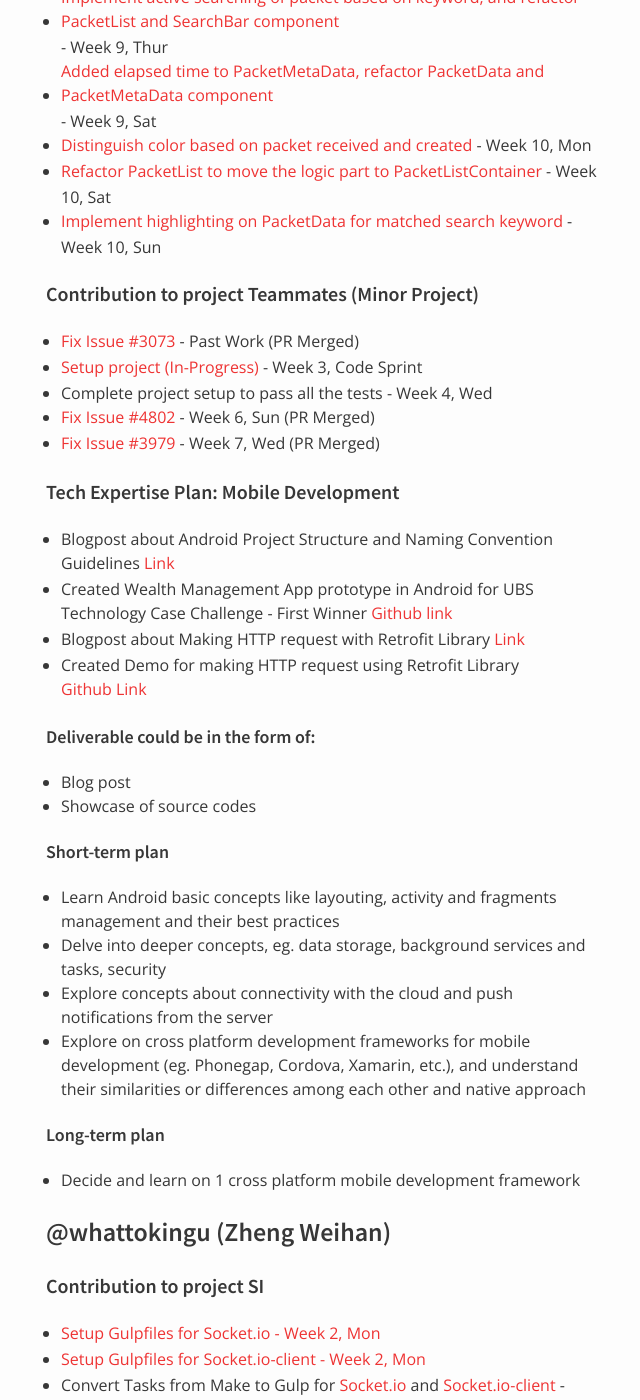
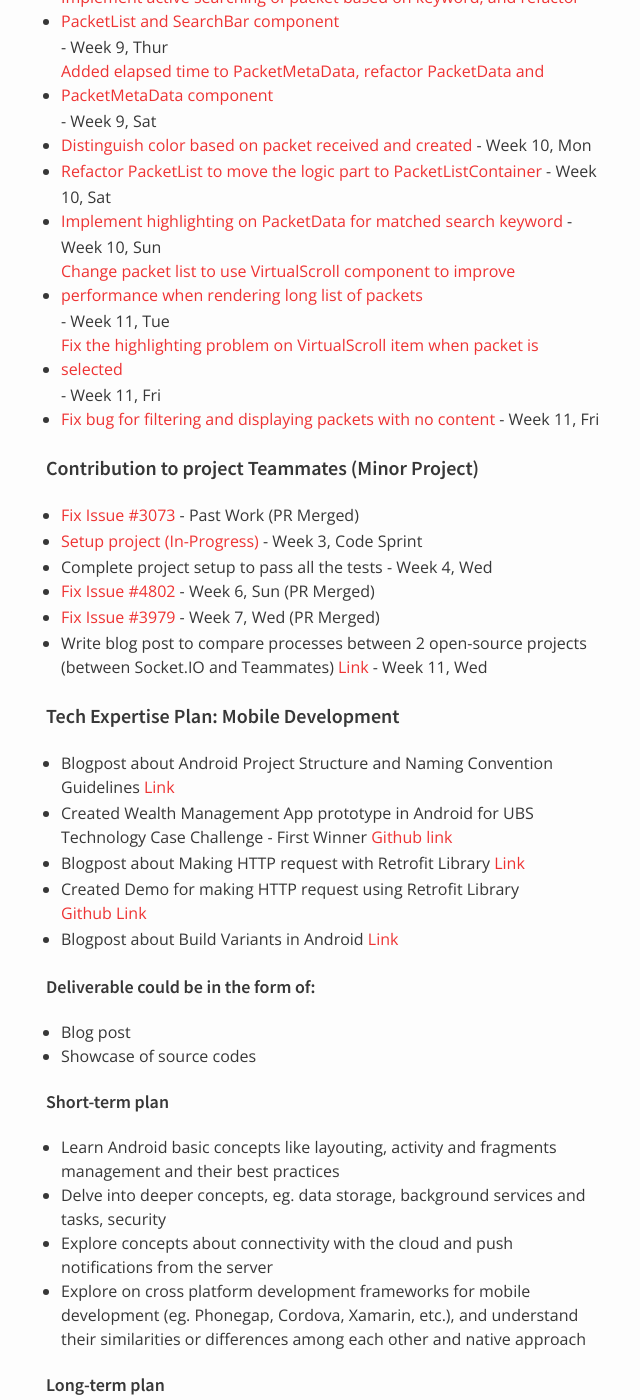
Before and after one commit to nus-oss/cs3281-AY1516S2-website, a Jekyll site: the page built from teams/socketio.md, in a window 1280 px wide and 1400 px high, scrolled down 10424 px. Shown: the whole window, without its empty margins (324-964 px from the left). Built offline with Jekyll 4.4.1, drawn with Linux system fonts in a browser that asks for light colours.

Commit message:
Update contribs @mikelimantara

```diff
--- a/teams/socketio.md
+++ b/teams/socketio.md
@@ -300,6 +300,9 @@ Notes:
 * [Distinguish color based on packet received and created](https://github.com/nus-fboa2016-si/socketio-devtool/commit/501b0ef68ffc05198d6478fd4a0cd824d18979f1) - Week 10, Mon
 * [Refactor PacketList to move the logic part to PacketListContainer](https://github.com/nus-fboa2016-si/socketio-devtool/commit/ef560df6586af0060222cf99158c81bd9cc5bdb6) - Week 10, Sat
 * [Implement highlighting on PacketData for matched search keyword](https://github.com/nus-fboa2016-si/socketio-devtool/commit/dd75cfb320cb9daa0d6657975f18f9fb2edc1f15) - Week 10, Sun
+* [Change packet list to use VirtualScroll component to improve performance when rendering long list of packets](https://github.com/nus-fboa2016-si/socketio-devtool/commit/6455f64e3b92f3da34539a1a4c1db80eefacd62a) - Week 11, Tue
+* [Fix the highlighting problem on VirtualScroll item when packet is selected](https://github.com/nus-fboa2016-si/socketio-devtool/commit/a12364f0d5ca3a43823a7158970338fdb79b273e) - Week 11, Fri
+* [Fix bug for filtering and displaying packets with no content](https://github.com/nus-fboa2016-si/socketio-devtool/commit/959cec0c239b837c0028e01166d8a4279cab9bca) - Week 11, Fri
 
 #### Contribution to project Teammates (Minor Project)
 * [Fix Issue #3073](https://github.com/TEAMMATES/teammates/pull/3088) - Past Work (PR Merged)
@@ -307,12 +310,14 @@ Notes:
 * Complete project setup to pass all the tests - Week 4, Wed
 * [Fix Issue #4802](https://github.com/TEAMMATES/teammates/pull/4811) - Week 6, Sun (PR Merged)
 * [Fix Issue #3979](https://github.com/TEAMMATES/teammates/pull/4866) - Week 7, Wed (PR Merged)
+* Write blog post to compare processes between 2 open-source projects (between Socket.IO and Teammates) [Link](https://medium.com/@mikelimantara/comparing-processes-in-contributing-to-open-source-projects-919849fb52fd#.8v1fda17e) - Week 11, Wed
 
 #### Tech Expertise Plan: Mobile Development
 * Blogpost about Android Project Structure and Naming Convention Guidelines [Link](https://medium.com/@mikelimantara/overview-of-android-project-structure-and-naming-conventions-b08f6d0b7291#.z58j2vliw)
 * Created Wealth Management App prototype in Android for UBS Technology Case Challenge - First Winner [Github link](https://github.com/mikelimantara/UBSTechChallenge2015)
 * Blogpost about Making HTTP request with Retrofit Library [Link](https://medium.com/@mikelimantara/making-http-requests-in-android-with-retrofit-library-5829b4f22311#.u0x5n4voa)
 * Created Demo for making HTTP request using Retrofit Library [Github Link](https://github.com/mikelimantara/retrofit-demo)
+* Blogpost about Build Variants in Android [Link](https://medium.com/@mikelimantara/overview-of-build-variants-in-android-gradle-680cadc06a71#.4kwt05cxq)
 
 ##### Deliverable could be in the form of:
 * Blog post
```
